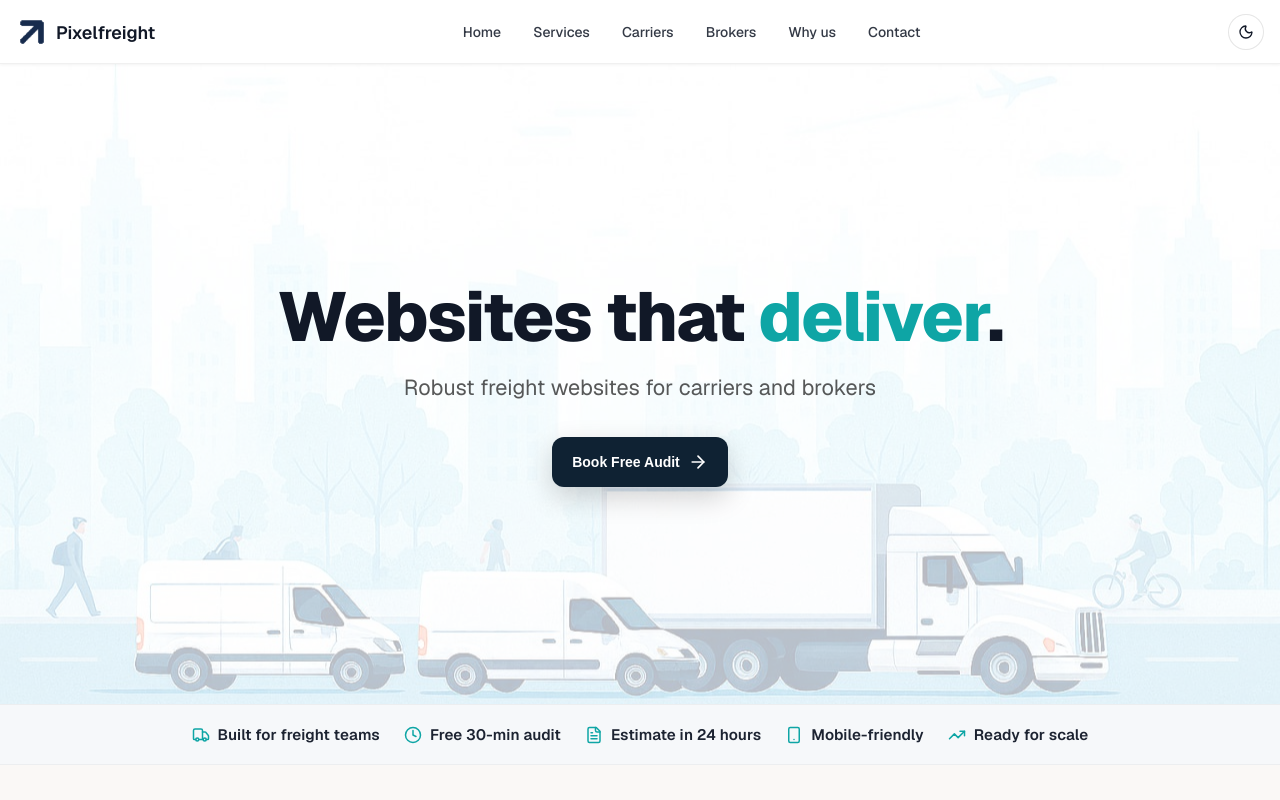
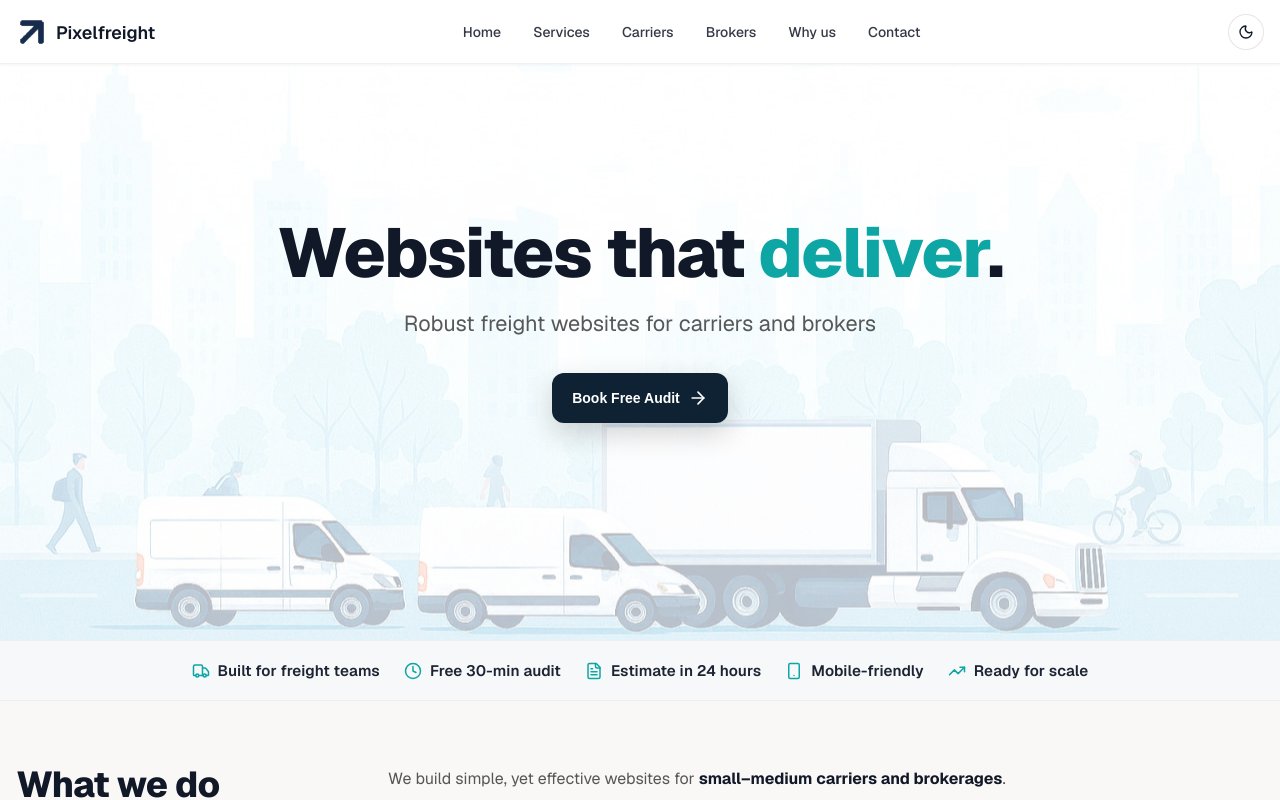
Before and after one commit to VickTorry/pixelfreight, a Next.js app: page / in a window 1280 px wide. Shown: the top 800 px of the page. Built offline with nearby package versions, Linux system fonts and the light colour scheme.

Commit message:
changed styles

```diff
--- a/components/Header/Header.module.css
+++ b/components/Header/Header.module.css
@@ -4,10 +4,6 @@
    ============================ */
 
 /* Global helpers so content doesn't hide behind fixed header */
-
-:global(body) {
-  padding-top: var(--hdr-h);
-}
 
 /* ---------- Header container ---------- */
 .header {
```
